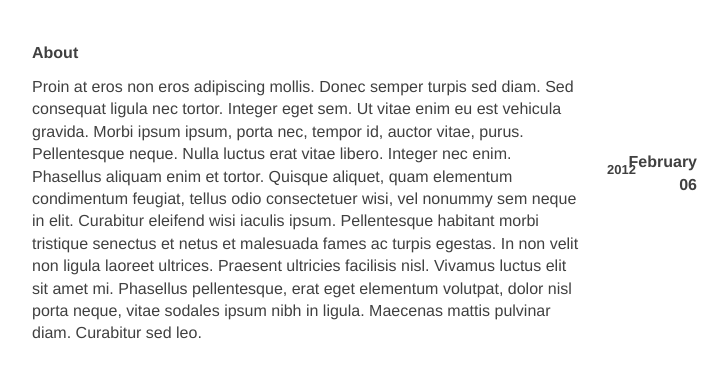
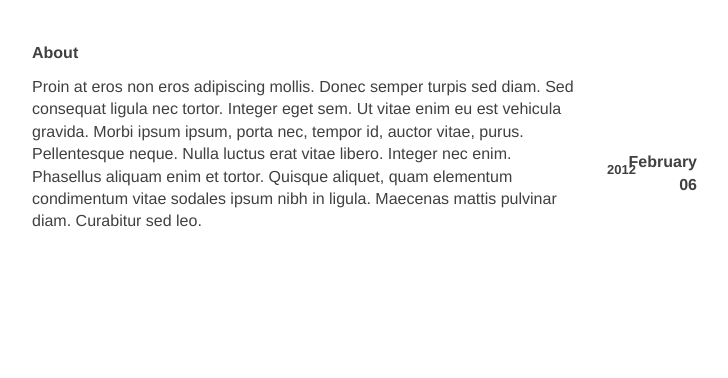
Before and after one commit to columnist/columnist.github.com, a Jekyll site: the page built from _posts/2012-02-06-about.md, in a window 1280 px wide. Shown: the top 378 px of the page, without its empty margins (108-836 px from the left). Built offline with Jekyll 4.4.1, drawn with Linux system fonts in a browser that asks for light colours; Markdown is read by kramdown in place of the engine named in the settings.

Commit message:
Updated _posts/2012-02-06-about.md

```diff
--- a/_posts/2012-02-06-about.md
+++ b/_posts/2012-02-06-about.md
@@ -5,4 +5,7 @@ title: About
 category: page
 ---
 
-Proin at eros non eros adipiscing mollis. Donec semper turpis sed diam. Sed consequat ligula nec tortor. Integer eget sem. Ut vitae enim eu est vehicula gravida. Morbi ipsum ipsum, porta nec, tempor id, auctor vitae, purus. Pellentesque neque. Nulla luctus erat vitae libero. Integer nec enim. Phasellus aliquam enim et tortor. Quisque aliquet, quam elementum condimentum feugiat, tellus odio consectetuer wisi, vel nonummy sem neque in elit. Curabitur eleifend wisi iaculis ipsum. Pellentesque habitant morbi tristique senectus et netus et malesuada fames ac turpis egestas. In non velit non ligula laoreet ultrices. Praesent ultricies facilisis nisl. Vivamus luctus elit sit amet mi. Phasellus pellentesque, erat eget elementum volutpat, dolor nisl porta neque, vitae sodales ipsum nibh in ligula. Maecenas mattis pulvinar diam. Curabitur sed leo.
+
+
+
+Proin at eros non eros adipiscing mollis. Donec semper turpis sed diam. Sed consequat ligula nec tortor. Integer eget sem. Ut vitae enim eu est vehicula gravida. Morbi ipsum ipsum, porta nec, tempor id, auctor vitae, purus. Pellentesque neque. Nulla luctus erat vitae libero. Integer nec enim. Phasellus aliquam enim et tortor. Quisque aliquet, quam elementum condimentum vitae sodales ipsum nibh in ligula. Maecenas mattis pulvinar diam. Curabitur sed leo.
```
